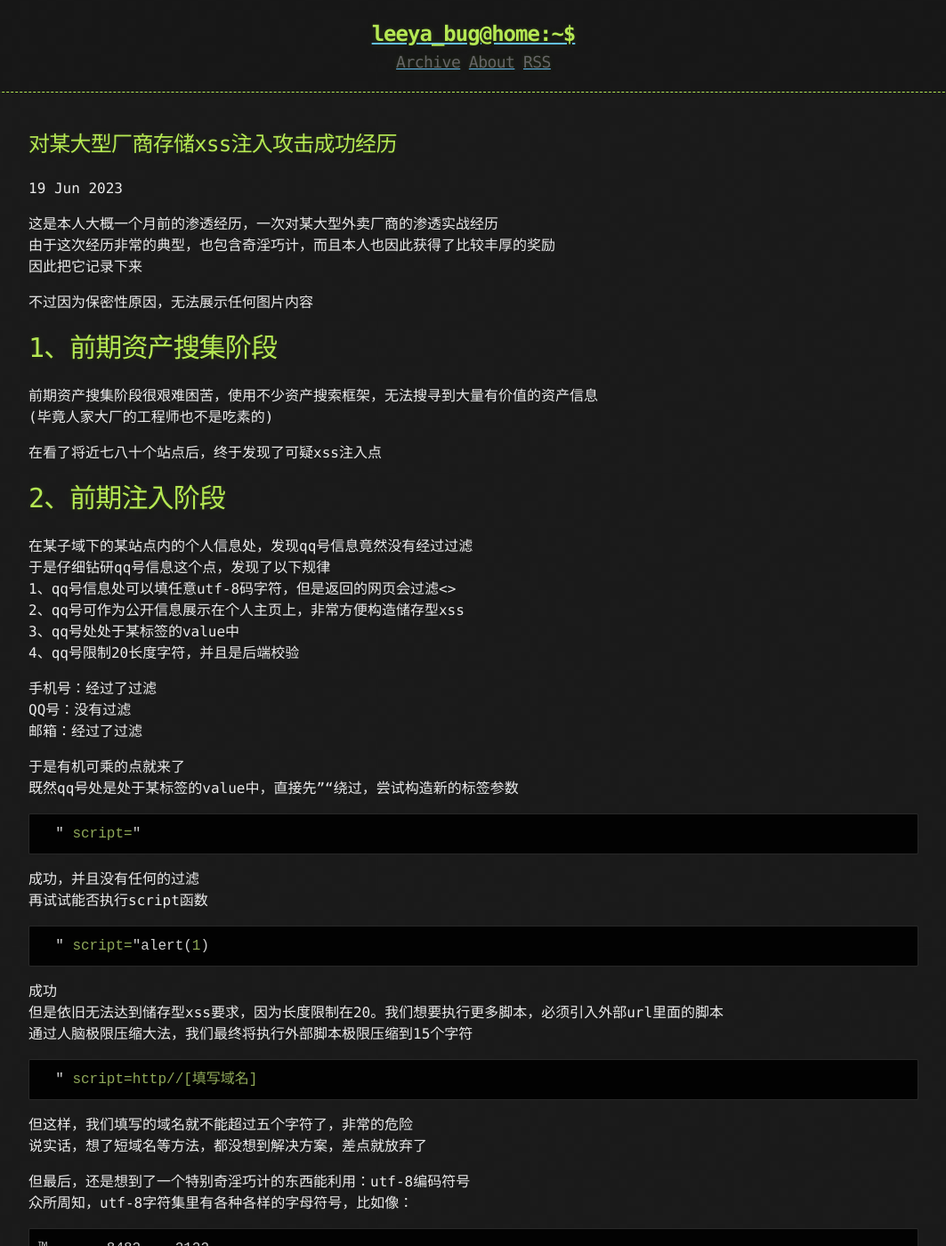
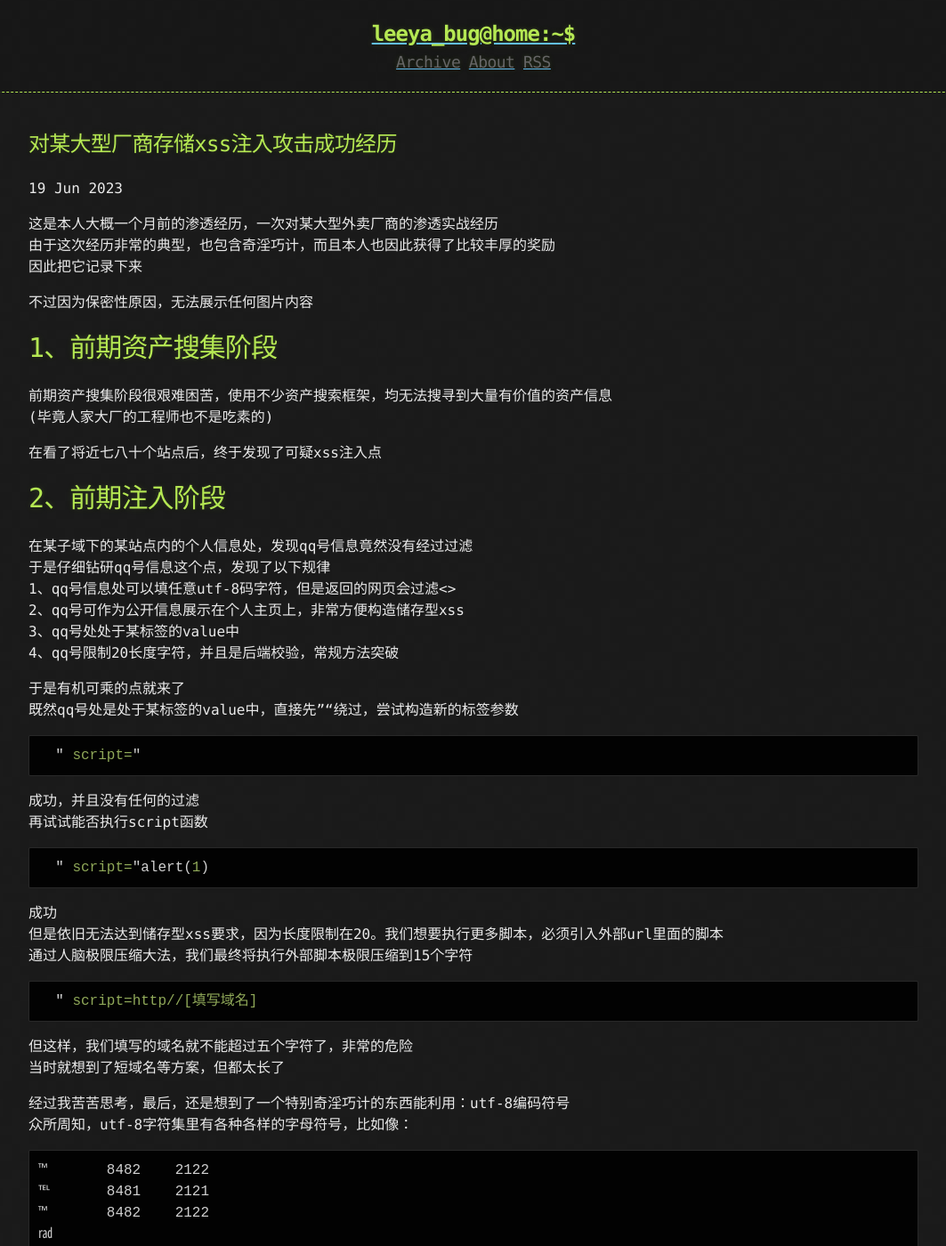
Before and after one commit to Leeyangee/leeyangee.github.io, a Jekyll site: the page built from _posts/2023-06-19-对某大型厂商存储型xss注入攻击成功经历.md, in a window 1280 px wide and 1400 px high. Shown: the whole window at 89% size, without its empty margins (108-1171 px from the left). Built offline with Jekyll 4.4.1, drawn with Linux system fonts in a browser that asks for light colours; some of the changed text lies outside the part shown.

Commit message:
Update 2023-06-19-对某大型厂商存储型xss注入攻击成功经历.md

````diff
--- a/_posts/2023-06-19-对某大型厂商存储型xss注入攻击成功经历.md
+++ b/_posts/2023-06-19-对某大型厂商存储型xss注入攻击成功经历.md
@@ -9,7 +9,7 @@ published: true
 不过因为保密性原因，无法展示任何图片内容
 # [](#header-1)1、前期资产搜集阶段
 
-前期资产搜集阶段很艰难困苦，使用不少资产搜索框架，无法搜寻到大量有价值的资产信息
+前期资产搜集阶段很艰难困苦，使用不少资产搜索框架，均无法搜寻到大量有价值的资产信息
 (毕竟人家大厂的工程师也不是吃素的)
 
 在看了将近七八十个站点后，终于发现了可疑xss注入点
@@ -19,11 +19,8 @@ published: true
 1、qq号信息处可以填任意utf-8码字符，但是返回的网页会过滤<>
 2、qq号可作为公开信息展示在个人主页上，非常方便构造储存型xss
 3、qq号处处于某标签的value中
-4、qq号限制20长度字符，并且是后端校验
+4、qq号限制20长度字符，并且是后端校验，常规方法突破
 
-手机号：经过了过滤
-QQ号：没有过滤
-邮箱：经过了过滤
 
 于是有机可乘的点就来了
 既然qq号处是处于某标签的value中，直接先""绕过，尝试构造新的标签参数
@@ -42,9 +39,9 @@ QQ号：没有过滤
   " script=http//[填写域名]
 ```
 但这样，我们填写的域名就不能超过五个字符了，非常的危险
-说实话，想了短域名等方法，都没想到解决方案，差点就放弃了
+当时就想到了短域名等方案，但都太长了
 
-但最后，还是想到了一个特别奇淫巧计的东西能利用：utf-8编码符号
+经过我苦苦思考，最后，还是想到了一个特别奇淫巧计的东西能利用：utf-8编码符号
 众所周知，utf-8字符集里有各种各样的字母符号，比如像：
 ```
 ™	8482	2122
````
Also changed, not shown: other parts of _posts/2023-06-19-对某大型厂商存储型xss注入攻击成功经历.md (+2 -1 lines).
